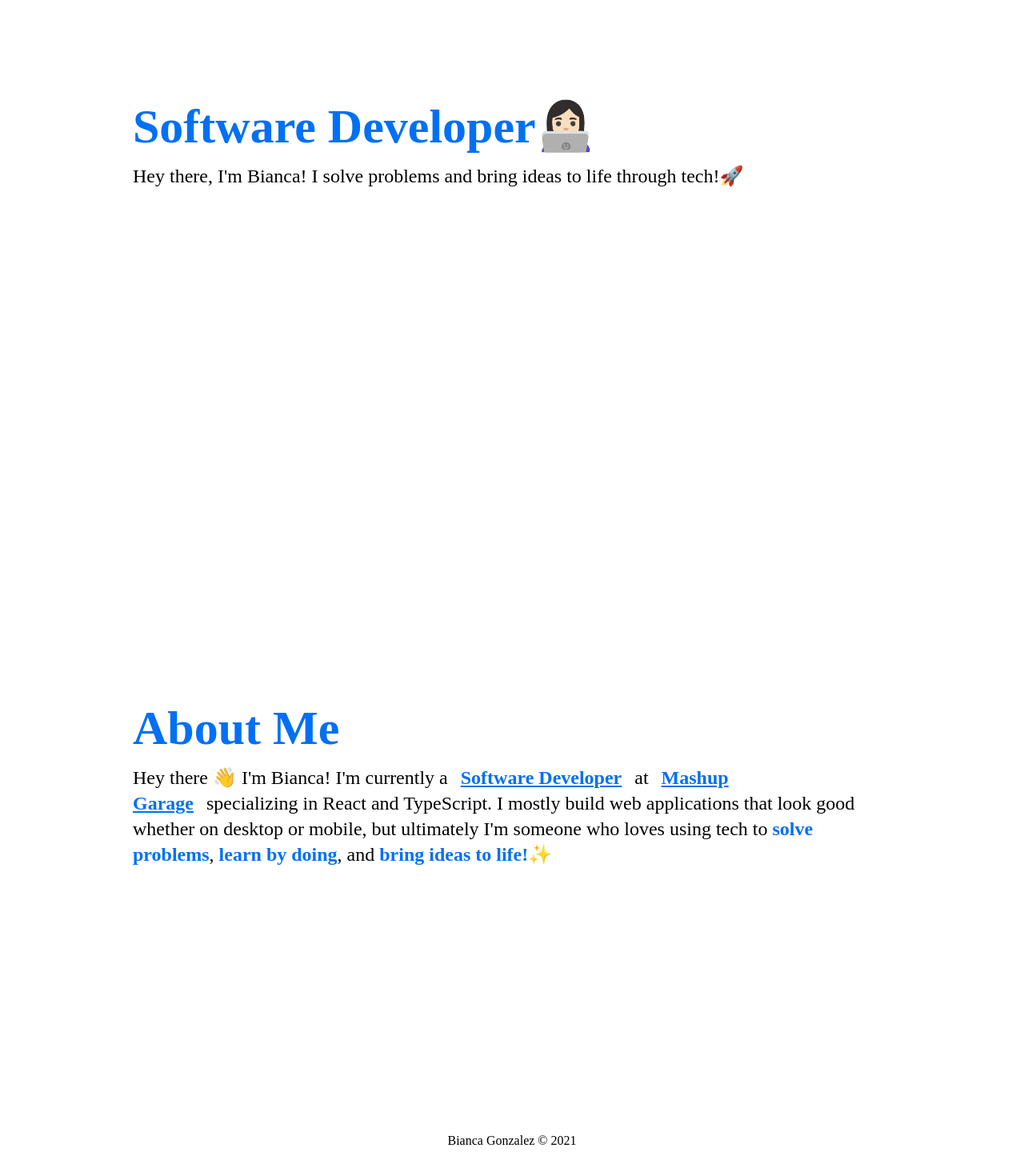
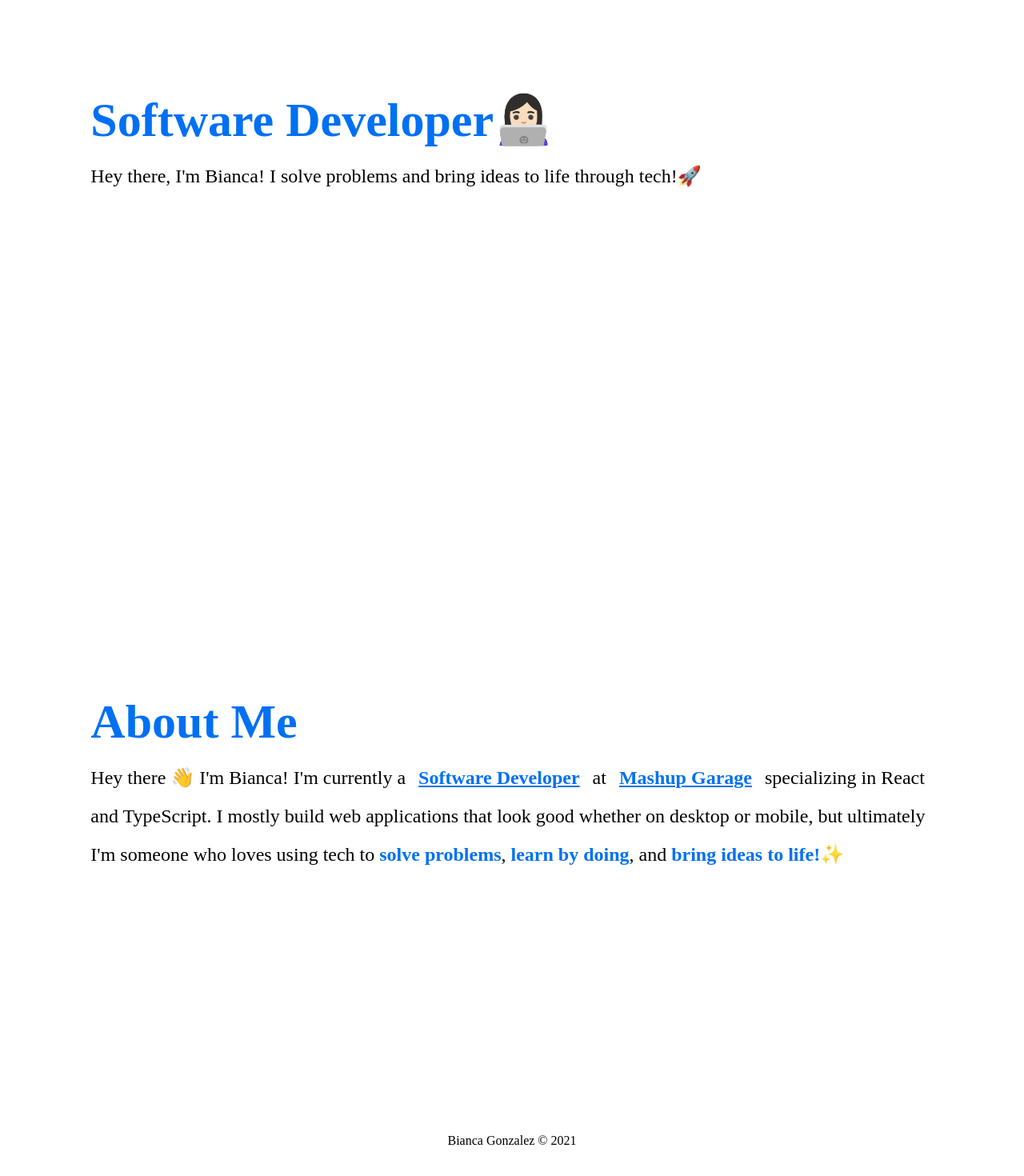
Before and after one commit to bfgonzalez/portfolio-next, a Next.js app: page / in a window 1280 px wide. Shown: the part 218-1688 px from the top of the page at 80% size. Built offline with nearby package versions, Linux system fonts and the light colour scheme.

Commit message:
Uses reusable components

```diff
--- a/src/components/About/index.tsx
+++ b/src/components/About/index.tsx
@@ -1,14 +1,10 @@
-import { LinkText } from '..'
+import { Section, Header, Paragraph, LinkText } from '..'
 
 const About: React.FC = () => {
   return (
-    <div className='lg:h-screen flex flex-col justify-center items-center px-2'>
-      <main className='flex-1 flex flex-col justify-center items-start py-20 text-left w-11/12 lg:w-3/4'>
-        <h1 className='font-primary font-bold text-primary m-0 text-5xl lg:text-6xl'>
-          About Me
-        </h1>
-
-        <p className='font-secondary text-xl lg:text-2xl mt-4 leading-loose'>
+    <Section>
+      <Header text='About Me' />
+      <Paragraph>
         Hey there 👋 I'm Bianca! I'm currently a
         <LinkText
           link='https://github.com/bfgonzalez'
@@ -17,14 +13,13 @@ const About: React.FC = () => {
         at
         <LinkText link='https://mashupgarage.com/' text='Mashup Garage' />
         specializing in React and TypeScript. I mostly build web applications
-          that look good whether on desktop or mobile, but ultimately I'm
-          someone who loves using tech to{' '}
+        that look good whether on desktop or mobile, but ultimately I'm someone
+        who loves using tech to{' '}
         <strong className='text-primary'>solve problems</strong>,{' '}
         <strong className='text-primary'>learn by doing</strong>, and{' '}
         <strong className='text-primary'>bring ideas to life!✨</strong>
-        </p>
-      </main>
-    </div>
+      </Paragraph>
+    </Section>
   )
 }
 
--- a/src/components/Hero/index.tsx
+++ b/src/components/Hero/index.tsx
@@ -1,4 +1,4 @@
-import { Section, Header } from '..'
+import { Section, Header, Paragraph } from '..'
 
 const Hero: React.FC = () => {
   return (
@@ -7,10 +7,10 @@ const Hero: React.FC = () => {
         <a href='https://github.com/bfgonzalez'>Software Developer👩🏻‍💻</a>
       </Header>
 
-      <p className='font-secondary text-xl lg:text-2xl mt-4 leading-loose'>
-        Hey there, I'm Bianca! I solve problems and bring ideas to life through
-        tech!🚀
-      </p>
+      <Paragraph
+        text="Hey there, I'm Bianca! I solve problems and bring ideas to life through
+        tech!🚀"
+      />
     </Section>
   )
 }
--- a/src/components/index.ts
+++ b/src/components/index.ts
@@ -1,7 +1,7 @@
 import Layout from './shared/Layout';
-import { Section } from './shared/Section';
+import Section from './shared/Section';
 import Hero from './Hero';
 import About from './About';
-import {  Header, LinkText } from './shared/Typography';
+import { Header, Paragraph, LinkText } from './shared/Typography';
 
-export { Layout, Section, Hero, About, Header, LinkText }
+export { Layout, Section, Hero, About, Header, Paragraph, LinkText }
--- a/src/components/shared/Section/index.tsx
+++ b/src/components/shared/Section/index.tsx
@@ -4,15 +4,17 @@ interface SectionTypes {
   isHero?: boolean
 }
 
-export const Section: React.FC<SectionTypes> = ({ isHero, children }) => (
+const Section: React.FC<SectionTypes> = ({ isHero, children }) => (
   <section
     className={classnames(
       'flex flex-col justify-center items-center px-2',
       isHero ? 'h-screen' : 'lg:h-screen'
     )}
   >
-    <main className='flex-1 flex flex-col justify-center items-start py-20 text-left w-11/12 lg:w-3/4'>
+    <main className='flex-1 flex flex-col justify-center items-start py-20 text-left w-11/12 lg:w-5/6'>
       {children}
     </main>
   </section>
 )
+
+export default Section
--- a/src/components/shared/Typography/index.tsx
+++ b/src/components/shared/Typography/index.tsx
@@ -1,11 +1,20 @@
-interface HeaderTypes {
+interface TextTypes {
   text?: string
 }
 
-export const Header: React.FC<HeaderTypes> = ({ text, children }) => (
+export const Header: React.FC<TextTypes> = ({ text, children }) => (
   <h1 className='font-primary font-bold text-primary hover:underline m-0 text-5xl lg:text-6xl'>
     {children ? children : text}
   </h1>
+)
+
+export const Paragraph: React.FC<TextTypes> = ({ text, children }) => (
+  <p
+    className='font-secondary text-xl lg:text-2xl mt-4'
+    style={{ lineHeight: 2 }}
+  >
+    {children ? children : text}
+  </p>
 )
 
 interface LinkTextTypes {
```
Lines whose indentation alone changed are shown as unchanged.
